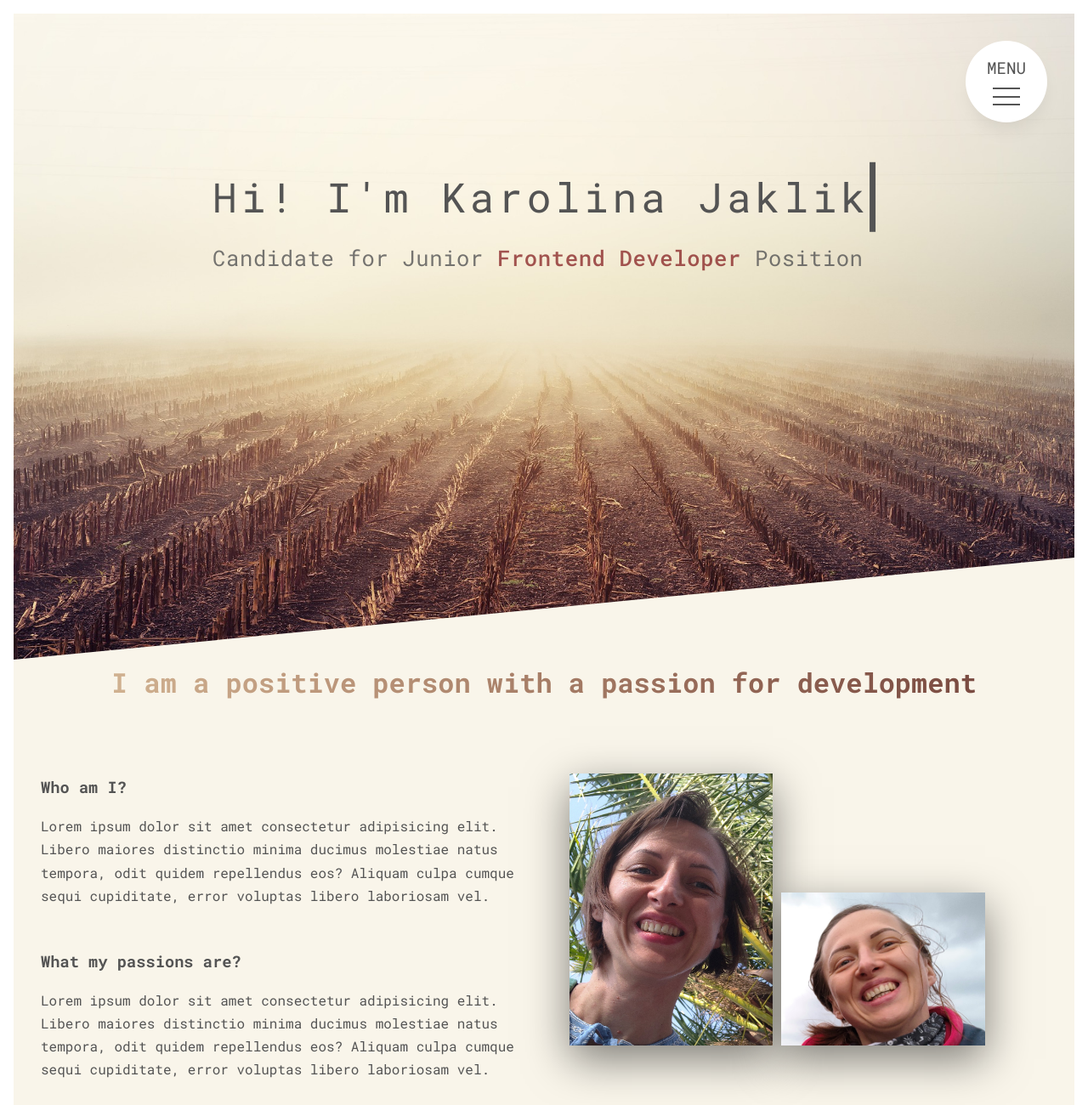
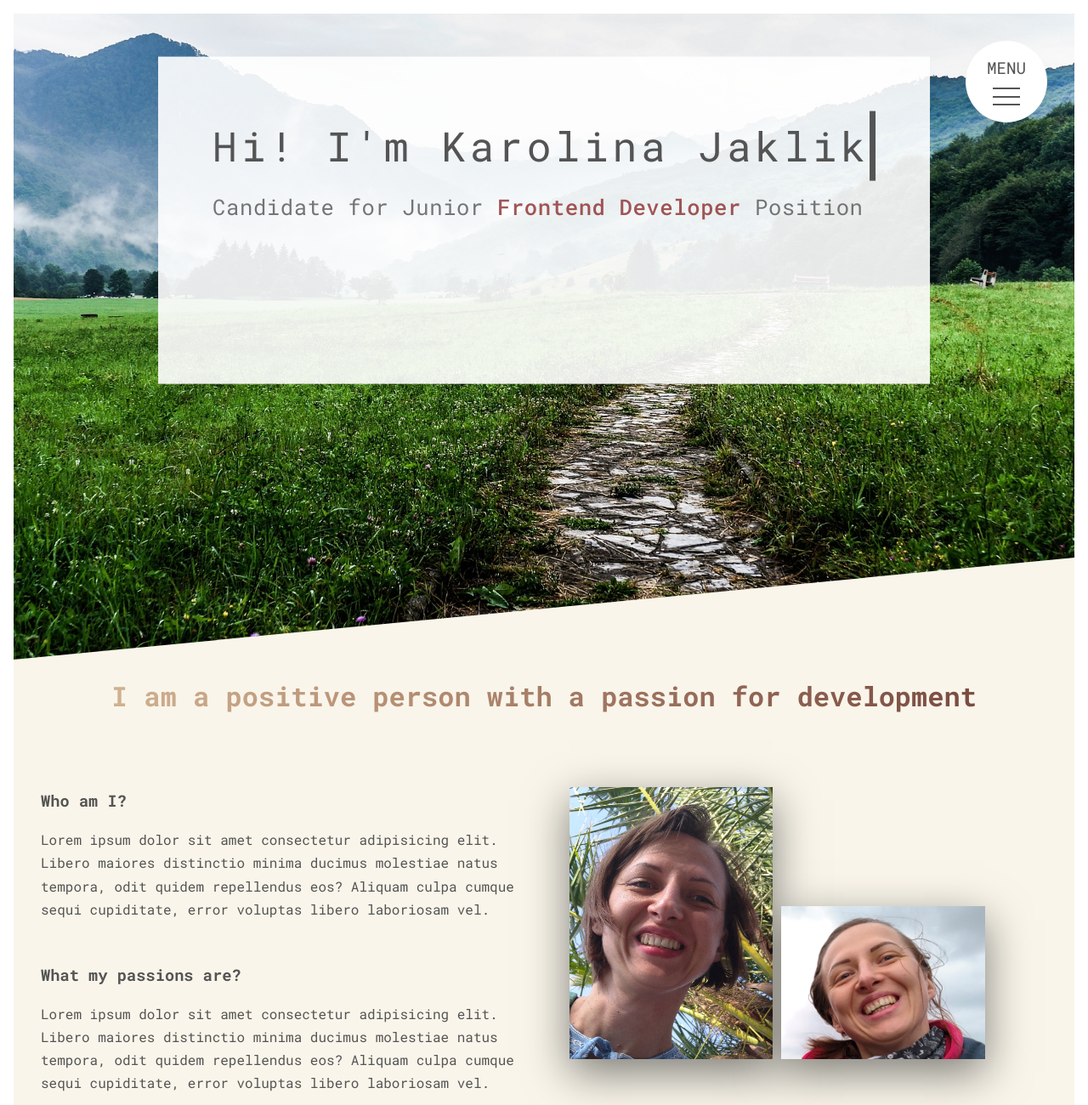
Before and after one commit to karolinaJot/MyPageProject, a website: page index.html in a window 1280 px wide. Shown: the top 1300 px of the page at 85% size. Drawn offline with Linux system fonts and the light colour scheme.

Commit message:
apply new layout concepts

```diff
--- a/sass/layout/_header-heading.scss
+++ b/sass/layout/_header-heading.scss
@@ -1,6 +1,5 @@
 .heading-primary {
     display: block;
-
     &:hover {
         cursor: default;
     }
--- a/sass/layout/_header.scss
+++ b/sass/layout/_header.scss
@@ -7,15 +7,15 @@
     clip-path: polygon(0 0, 100% 0, 100% 80vh, 0 100%);
 
 
-    @supports (clip-path: polygon(0 0)) or (-webkit-clip-path: polygon(0 0)) {
-        -webkit-clip-path: polygon(0 0, 100% 0, 100% 80vh, 0 100%);
-        clip-path: polygon(0 0, 100% 0, 100% 80vh, 0 100%);
-    }
+    // @supports (clip-path: polygon(0 0)) or (-webkit-clip-path: polygon(0 0)) {
+    //     -webkit-clip-path: polygon(0 0, 100% 0, 100% 80vh, 0 100%);
+    //     clip-path: polygon(0 0, 100% 0, 100% 80vh, 0 100%);
+    // }
 
     @media (min-resolution: 192dpi) and (min-width: 37.5em),
             (-webkit-min-device-pixel-ratio: 2) and (min-width: 37.5em),
             (min-width: 75em) {
-        background-image: url(../img/jplenio_Pixabay_fogg.jpg);
+        background-image: url(../img/walkway-918900_1920.jpg);
     }
 
     @include respond (tab-port) {
@@ -37,6 +37,10 @@
         top: 55%;
         left: 50%;
         transform: translate(-50%, -97%);
+
+        background-color: rgba($color-white, .9);
+        padding: 4rem;
+
     }
 
 }
--- a/sass/pages/_about.scss
+++ b/sass/pages/_about.scss
@@ -16,7 +16,7 @@
     }
 
     @include respond(desktop) {
-        padding: 14rem 0 10rem 0 ;
+        padding: 15rem 0 10rem 0 ;
     }
 }
 
```
Also changed, not shown: css/styles.css, img/walkway-918900_1920.jpg (added), 2 other files.
